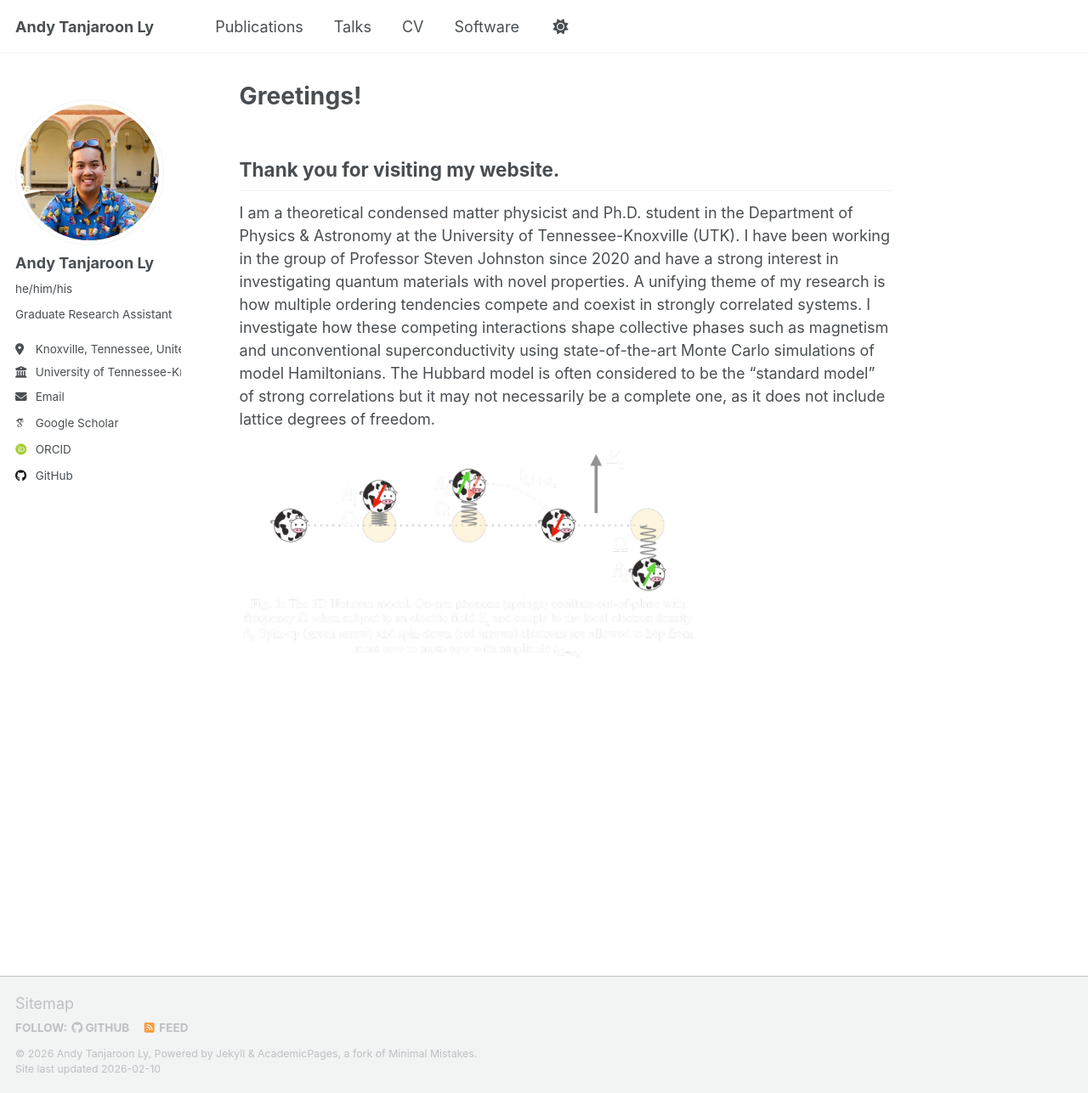
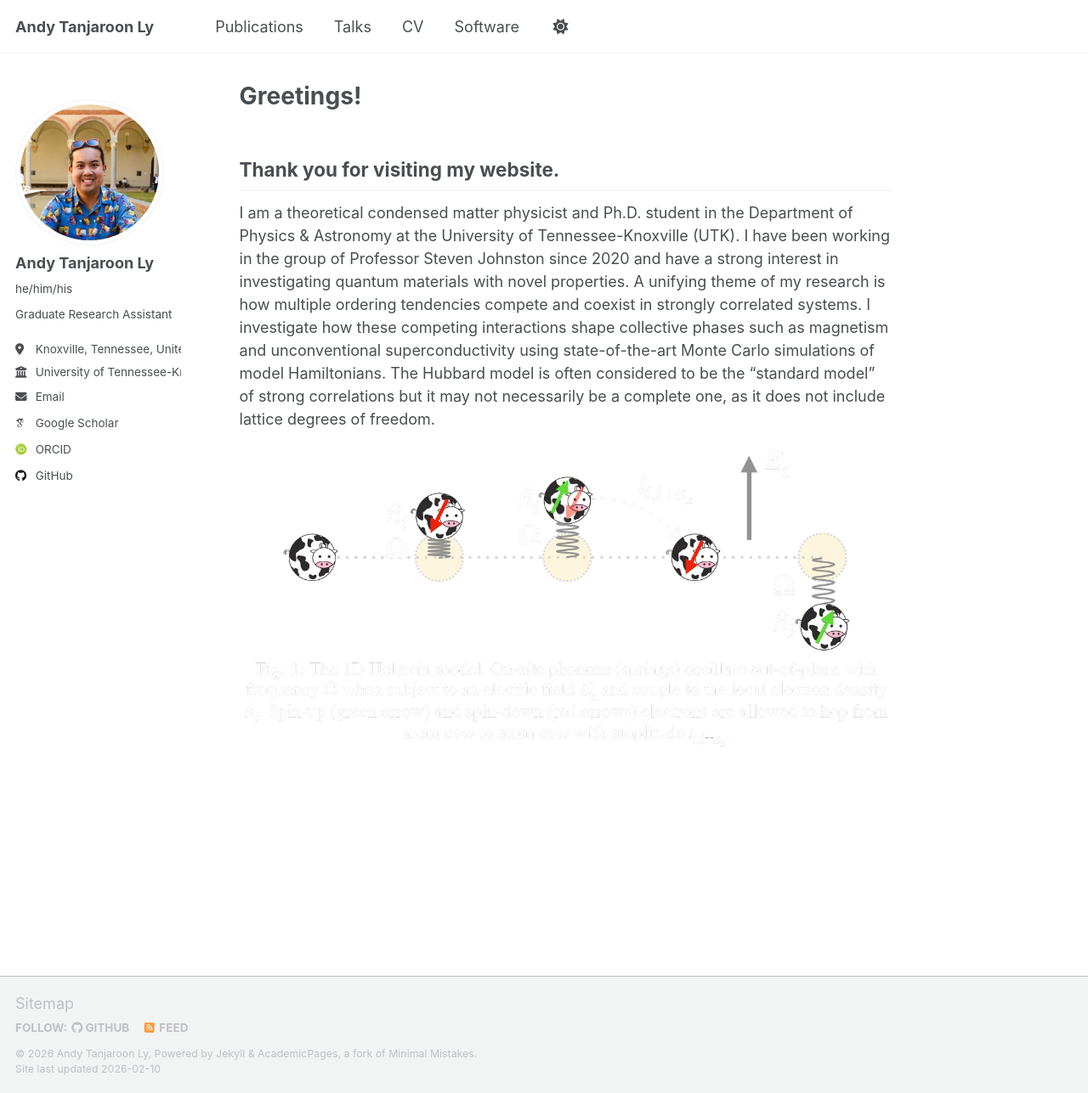
Before and after one commit to atanjaro/atanjaro.github.io, a Jekyll site: the page built from _pages/about.md, in a window 1280 px wide and 1287 px high. Shown: the whole window at 85% size. Built offline with Jekyll 4.4.1, drawn with Linux system fonts in a browser that asks for light colours; some web fonts are replaced; a script that is not in the unit is left out.

Commit message:
Update about.md

```diff
--- a/_pages/about.md
+++ b/_pages/about.md
@@ -11,5 +11,5 @@ Thank you for visiting my website.
 ------
 I am a theoretical condensed matter physicist and Ph.D. student in the Department of Physics & Astronomy at the University of Tennessee-Knoxville (UTK). I have been working in the group of Professor Steven Johnston since 2020 and have a strong interest in investigating quantum materials with novel properties. A unifying theme of my research is how multiple ordering tendencies compete and coexist in strongly correlated systems. I investigate how these competing interactions shape collective phases such as magnetism and unconventional superconductivity using state-of-the-art Monte Carlo simulations of model Hamiltonians. The Hubbard model is often considered to be the "standard model" of strong correlations but it may not necessarily be a complete one, as it does not include lattice degrees of freedom.
 
-<img src="/images/holstein_model-lightmode.png" class="light-img" style="width:70%;">
-<img src="/images/holstein_model-darkmode.png" class="dark-img" style="width:70%;">
+<img src="/images/holstein_model-lightmode.png" class="light-img" style="width:100%;">
+<img src="/images/holstein_model-darkmode.png" class="dark-img" style="width:100%;">
```
